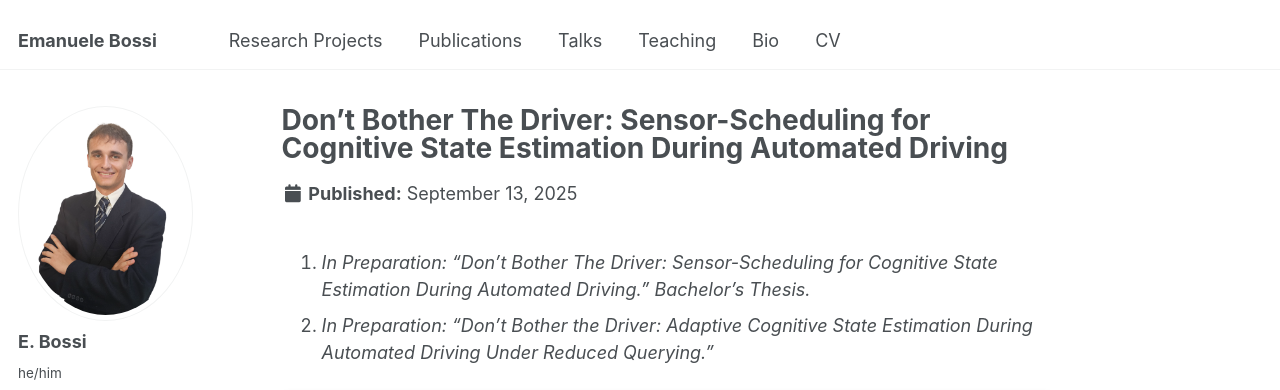
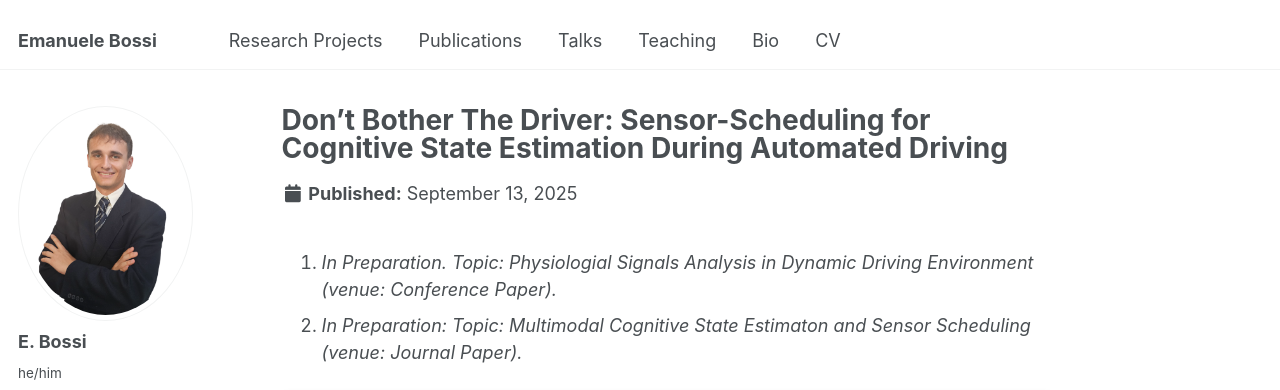
Before and after one commit to bossiemanuele/bossiemanuele.github.io, a Jekyll site: the page built from _portfolio/00_SURF.md, in a window 1280 px wide and 900 px high, cut to the strip 0-390 px from the top of the window. Built offline with Jekyll 4.4.1, drawn with Linux system fonts in a browser that asks for light colours.

Commit message:
Update 00_SURF.md

```diff
--- a/_portfolio/00_SURF.md
+++ b/_portfolio/00_SURF.md
@@ -5,8 +5,8 @@ excerpt: "Summer Undergraduate Research Fellowship (SURF) at Purdue University.
 collection: portfolio
 ---
 
-1. *In Preparation: "Don't Bother The Driver: Sensor-Scheduling for Cognitive State Estimation During Automated Driving." Bachelor's Thesis.*
-2. *In Preparation: "Don’t Bother the Driver: Adaptive Cognitive State Estimation During Automated Driving Under Reduced Querying."*
+1. *In Preparation. Topic: Physiologial Signals Analysis in Dynamic Driving Environment (venue: Conference Paper).*
+2. *In Preparation: Topic: Multimodal Cognitive State Estimaton and Sensor Scheduling (venue: Journal Paper).*
 
 <div style="position: relative; width: 100%; height: 0; padding-top: 56.2500%;
  padding-bottom: 0; box-shadow: 0 2px 8px 0 rgba(63,69,81,0.16); margin-top: 1.6em; margin-bottom: 0.9em; overflow: hidden;
```
